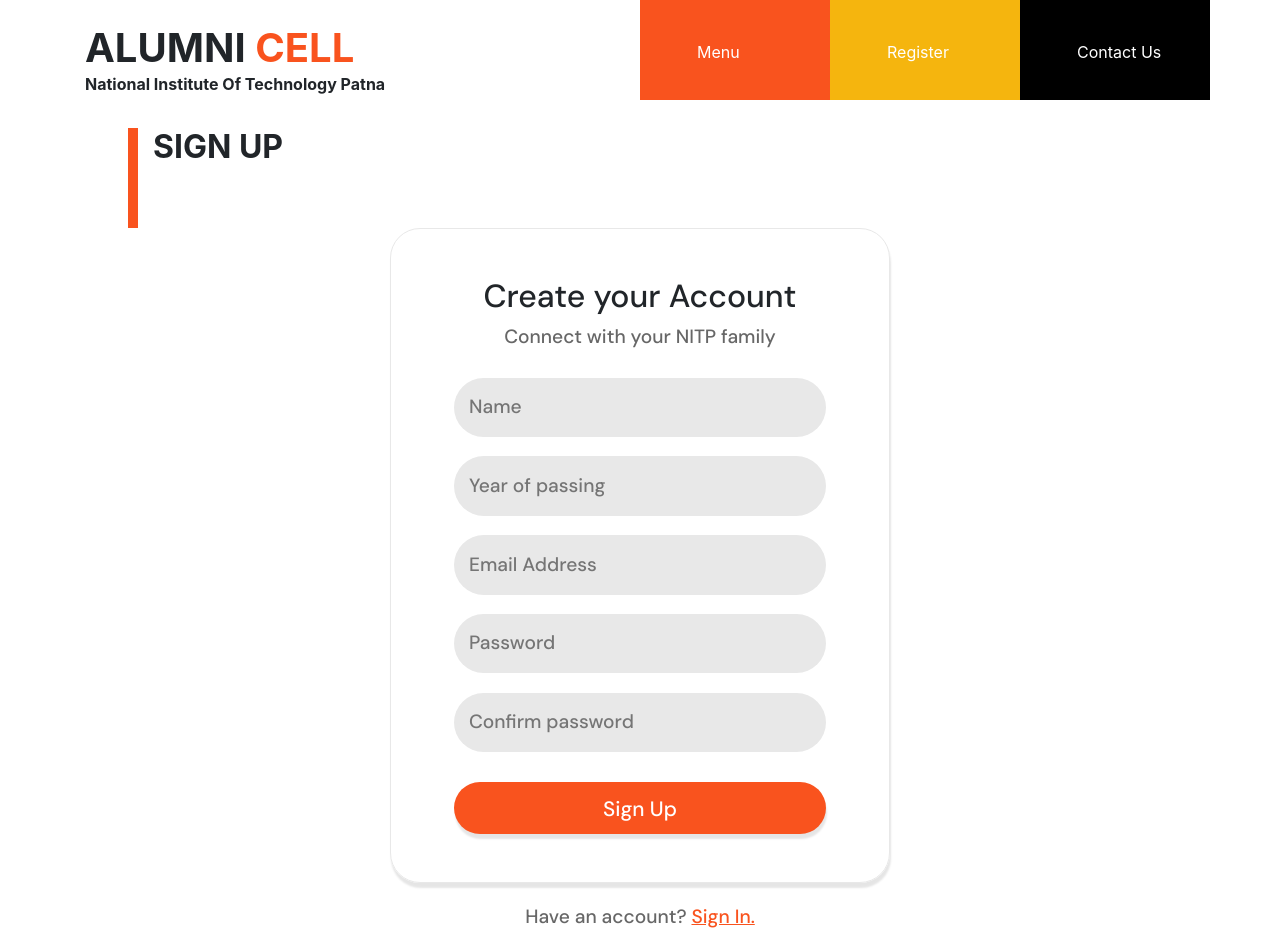
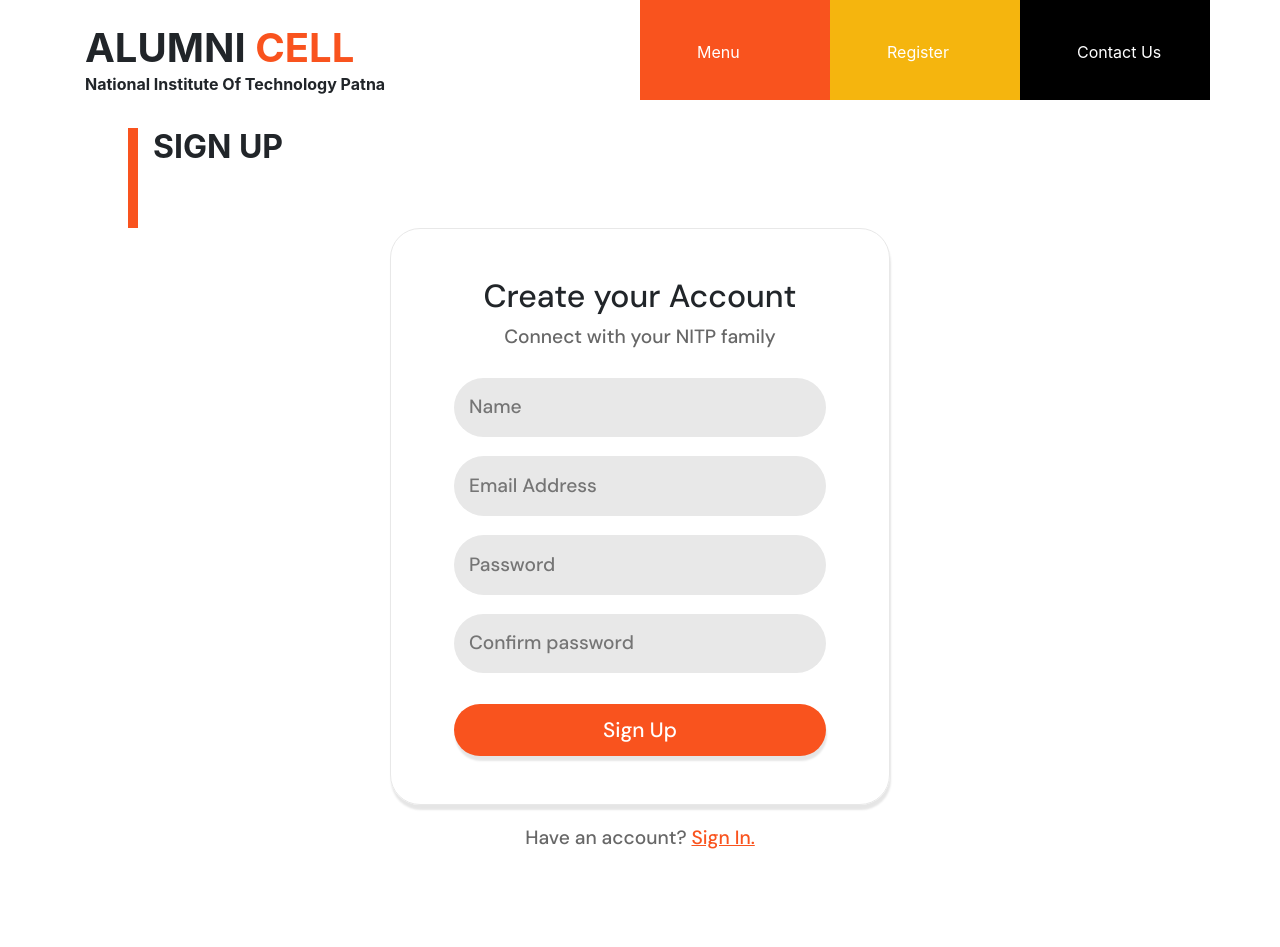
Before and after one commit to Devanshi-123/Alumni_Cell_Portal_NITP, a React (Create React App) app: page /auth in a window 1280 px wide. Both pictures are taken after a click on the element "Create account.". After the commit the page ends 869 px from the top, so only its background shows below. Built offline with nearby package versions, Linux system fonts and the light colour scheme; no server answers.

Commit message:
Remove "Year of Passing" field from SignUp

```diff
--- a/src/components/auth/signUp/SignUp.js
+++ b/src/components/auth/signUp/SignUp.js
@@ -18,10 +18,9 @@ function SignUp() {
     }
     return (
         <div className='signUp'>
-        <h2>Create your Account</h2>
+            <h2>Create your Account</h2>
             <p>Connect with your NITP family</p>
             <input type="text" placeholder='Name' />
-            <input type="text" placeholder='Year of passing' />
 
             <input type='email' placeholder='Email Address' onChange={e => setEmail(e.currentTarget.value)} />
             <input type='password' placeholder='Password' onChange={e => setPassword(e.currentTarget.value)} />
```
